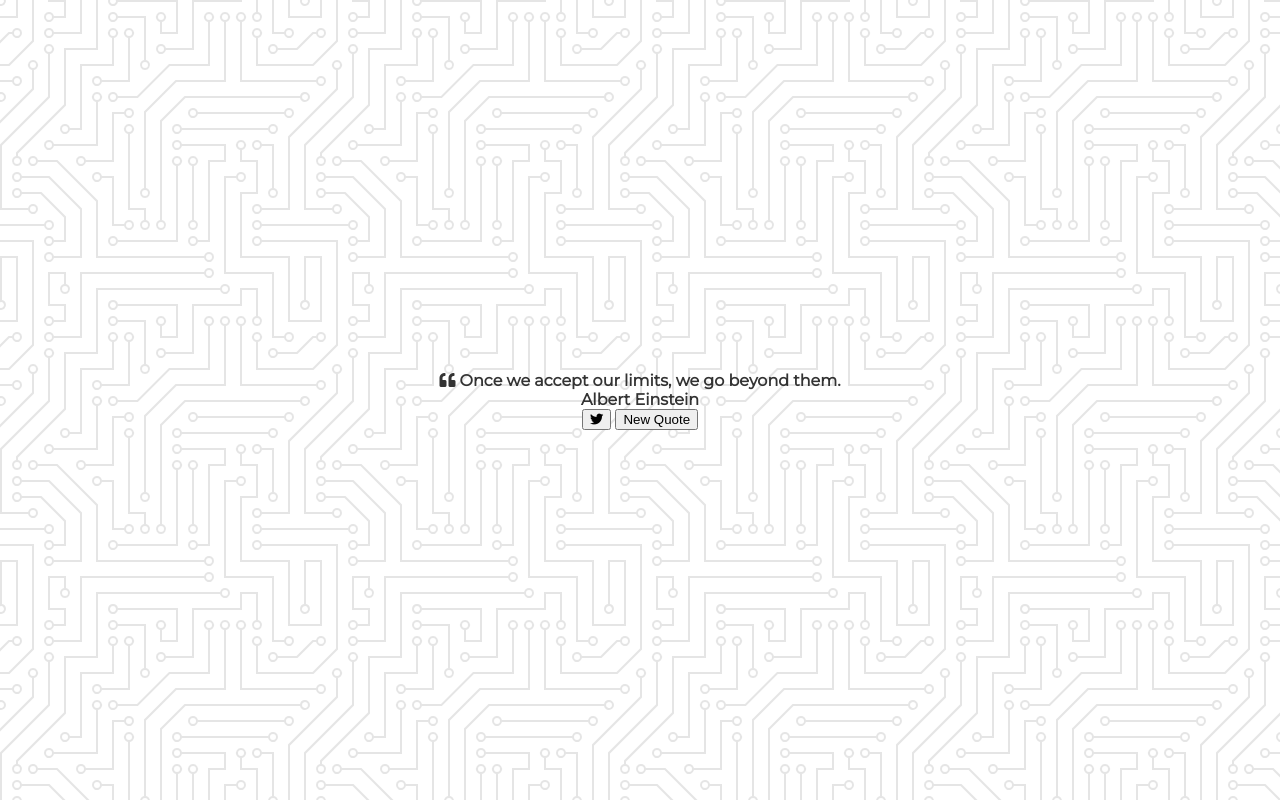
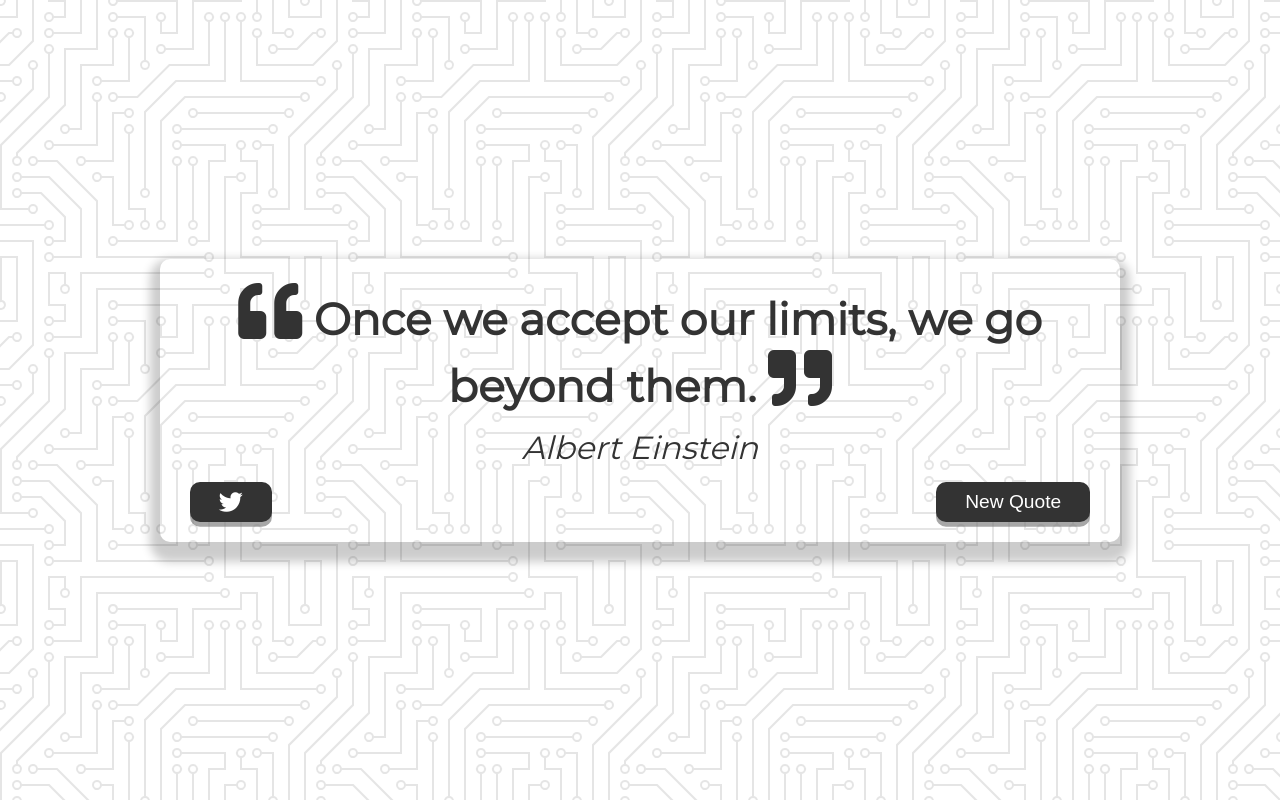
Before and after one commit to St-Dimitrov/quote-generator, a plain HTML site: page index.html in a window 1280 px wide. Drawn offline with Linux system fonts and the light colour scheme.

Commit message:
styling done

```diff
--- a/index.html
+++ b/index.html
@@ -17,6 +17,7 @@
         <div class="quote-text">
             <i class="fas fa-quote-left"></i>
             <span id="quote">Once we accept our limits, we go beyond them.</span>
+            <i class="fas fa-quote-right"></i>
         </div>
         <!-- Author -->
         <div class="quote-authour">
--- a/style.css
+++ b/style.css
@@ -17,3 +17,78 @@
     align-items: center; /* vertically */
     justify-content: center; /* horizontally */
 }
+
+.quote-container {
+    width: auto;
+    max-width: 900px;
+    padding: 20px 30px;
+    border-radius: 10px;
+    border-color: rgba(255, 255, 255, 0.4);
+    box-shadow: 0 10px 10px 10px rgba(0, 0, 0, 0.2);
+}
+
+.quote-text {
+    font-size: 2.75rem;
+}
+
+.long-quote {
+    font-size: 2rem;
+}
+
+.fa-quote-left, .fa-quote-right {
+    font-size: 4rem;
+}
+
+.quote-authour {
+    margin-top: 15px;
+    font-size: 2rem;
+    font-weight: 400;
+    font-style: italic;
+}
+
+.button-container {
+    margin-top: 15px;
+    display: flex;
+    justify-content: space-between;
+}
+
+button {
+    cursor: pointer;
+    font-size: 1.2rem;
+    height: 2.5rem;
+    border: none;
+    border-radius: 10px;
+    color: #fff;
+    background: #333;
+    outline: none;
+    padding: 0.5rem 1.8rem;
+    box-shadow: 0 0.3rem rgba(121, 121, 121, 0.65);
+}
+
+button:hover {
+    filter: brightness(115%);
+}
+
+button:active {
+    transform: translate(0, 0.3rem);
+    box-shadow: 0 0.1rem rgba(255, 255, 255, 0.65);
+}
+
+.twitter-button:hover {
+    color: #38a1f3;
+}
+
+.fa-twitter {
+    font-size: 1.5rem;
+}
+
+/* Media Query: Tablet or Smaller */
+@media screen and (max-width: 1000px){
+    .quote-container {
+        margin: auto 10px;
+    }
+
+    .quote-text {
+       font-size: 2.5rem;
+    }
+}
```
